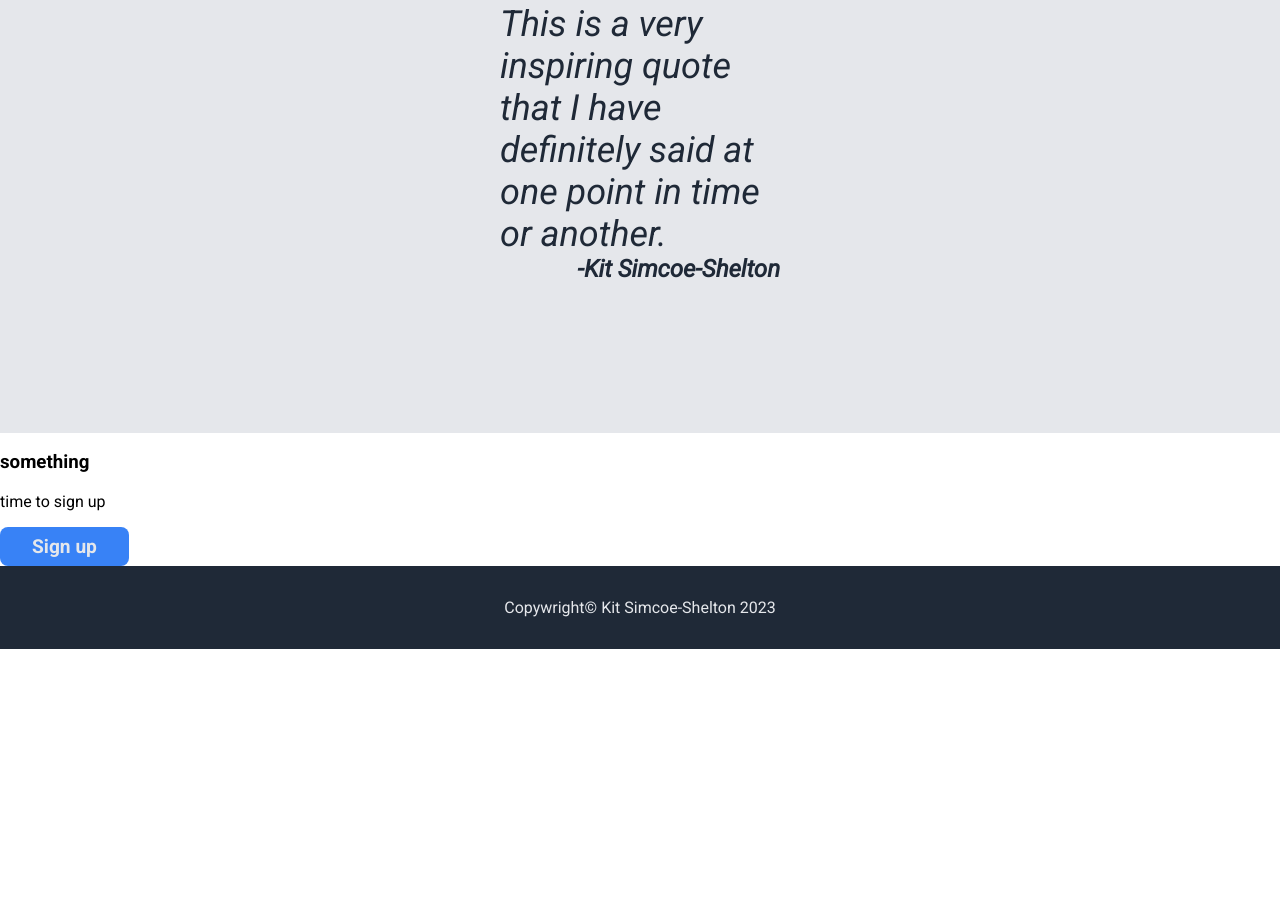
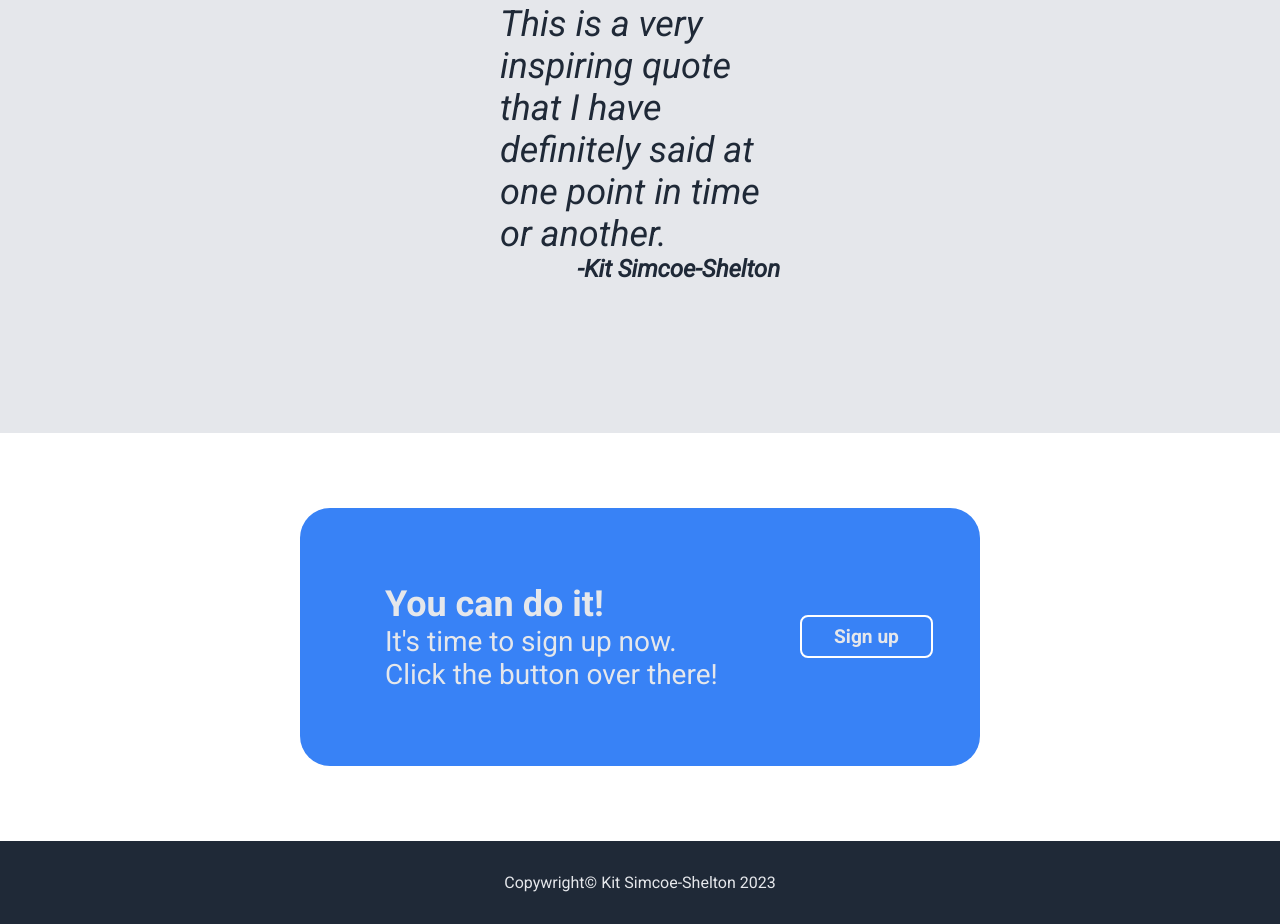
Before and after one commit to KitSimcoe/practice-website, a plain HTML site: page index.html in a window 1280 px wide. Shown: the part 1615-2539 px from the top of the page. Before the commit the page ends 2264 px from the top, so only its background shows below. Drawn offline with Linux system fonts and the light colour scheme.

Commit message:
Finished Basic Layout and style

```diff
--- a/index.html
+++ b/index.html
@@ -8,7 +8,6 @@
     <link rel="stylesheet" href="styles.css">
 </head>
 <body>
-
       <div class="header">
         <h3 class="header-logo">Header Logo</h3>
         <ul>
@@ -56,13 +55,16 @@
         <p class="quote-author">-Kit Simcoe-Shelton</p>
       </div>
 
+      <div class="another-signup">
+        <div class="another-signup__left">
+        <h3 class="another-signup__header">You can do it!</h3>
+        <p class="another-signup__p"> It's time to sign up now. Click the button over there!</p>
+        </div>
+        <div class="another-signup__right">
+        <button class="bottom-button">Sign up</button>
+        </div>
+      </div>
 
-            <div class="another-signup">
-                <h3>something</h3>
-                <p>time to sign up</p>
-                <button class="bottom-button">Sign up</button>
-            </div>
-
-            <footer><p class="footer-text">Copywright&copy; Kit Simcoe-Shelton 2023</p></footer>
+      <footer><p class="footer-text">Copywright&copy; Kit Simcoe-Shelton 2023</p></footer>
 </body>
 </html>
--- a/styles.css
+++ b/styles.css
@@ -156,5 +156,43 @@ footer {
     font-size: 24px;
     font-weight: 900;
     font-style: italic;
+}
 
+.another-signup {
+    display: flex;
+    margin: 75px 300px;
+    background-color: #3882F6;
+    border-radius: 30px;
+    justify-content: center;
+    align-items: center;
 }
+
+.another-signup__left {
+    flex-basis: 50%;
+    display: flex;
+    justify-content: center;
+    align-items: flex-start;
+    flex-direction: column;
+    padding: 75px;
+}
+
+.another-signup__right {
+    flex-basis: 25%;
+}
+
+.another-signup__p {
+    color: #E5E7EB;
+    margin: 0px;
+    padding: 0px;
+    font-size: 28px;
+}
+.another-signup__header {
+    margin: 0px;
+    padding: 0px;
+    color: #E5E7EB;
+    font-size: 36px;
+}
+
+.bottom-button {
+    border: 2px solid white;
+}
```
